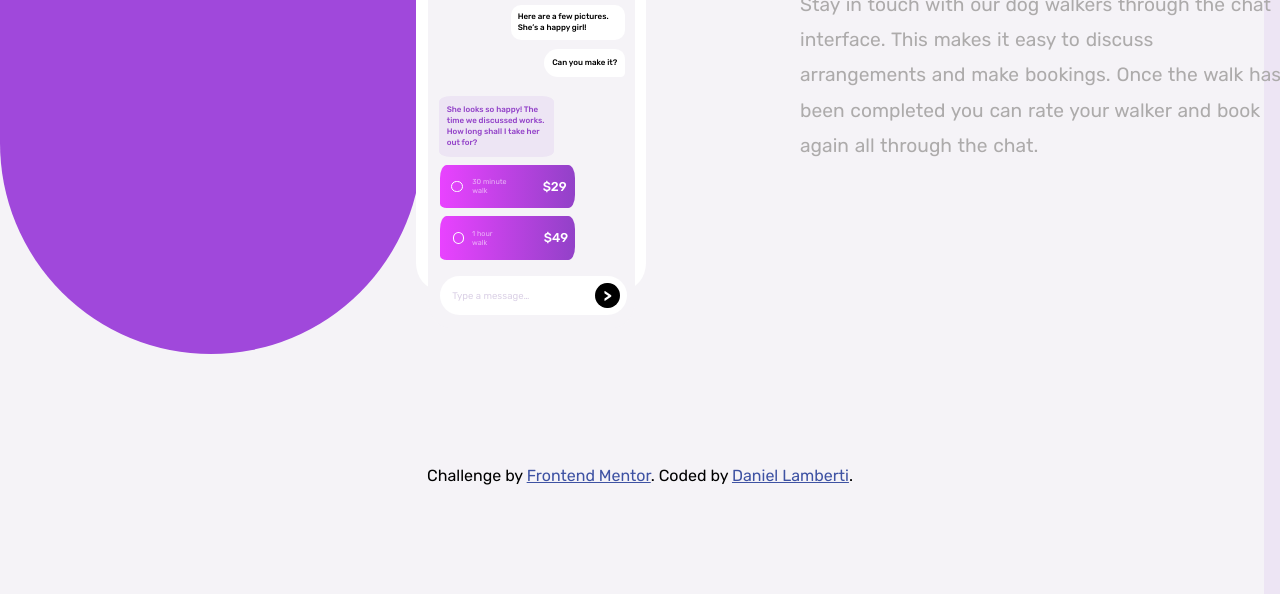
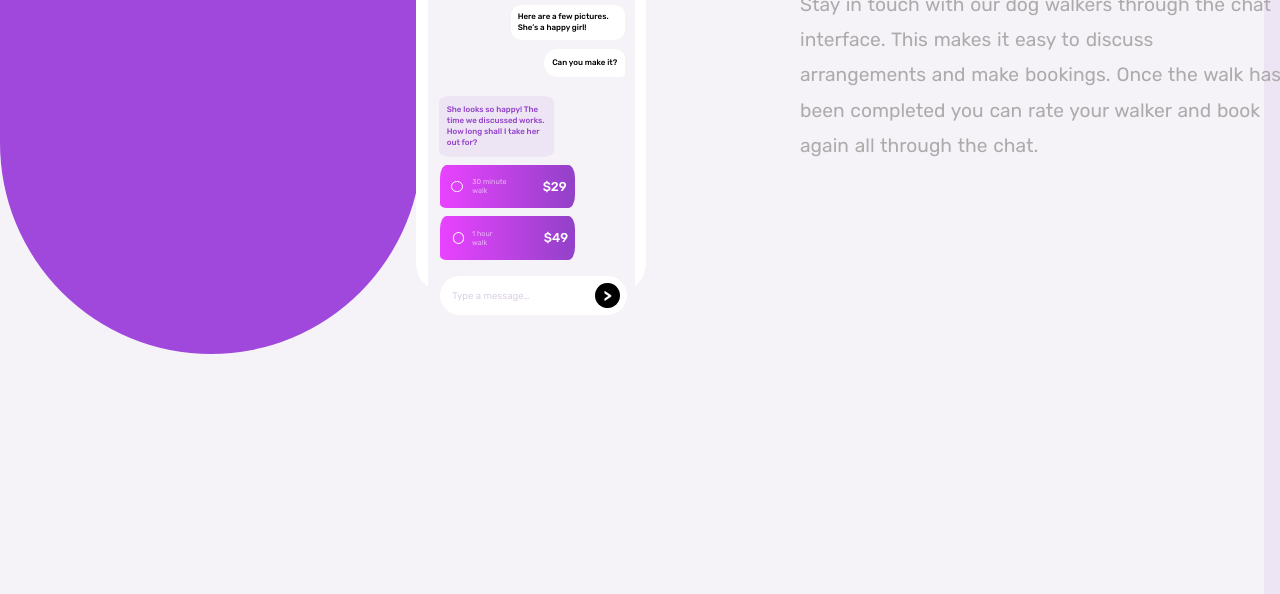
Before and after one commit to daniellamberti/chat-app-css-illustration-master, a plain HTML site: page index.html in a window 1280 px wide. Shown: the part 398-992 px from the top of the page. Drawn offline with Linux system fonts and the light colour scheme.

Commit message:
index.html modificacion

```diff
--- a/index.html
+++ b/index.html
@@ -79,20 +79,16 @@
           </div>
       </main>
 
-      <article class="textFooter">
+      <footer class="textFooter">
           <h1>Simple booking</h1>
 
           <h2>Stay in touch with our dog walkers through the chat interface. This makes it easy to
               discuss arrangements and make bookings. Once the walk has been completed you can rate
               your walker and book again all through the chat.</h2>
 
-      </article>
+          </footer>
 
       <section class="gray"></section>
 
-      <footer class="attribution">
-          Challenge by <a href="https://www.frontendmentor.io?ref=challenge" target="_blank">Frontend Mentor</a>.
-          Coded by <a href="#">Daniel Lamberti</a>.
-      </footer>
   </body>
 </html>
```
